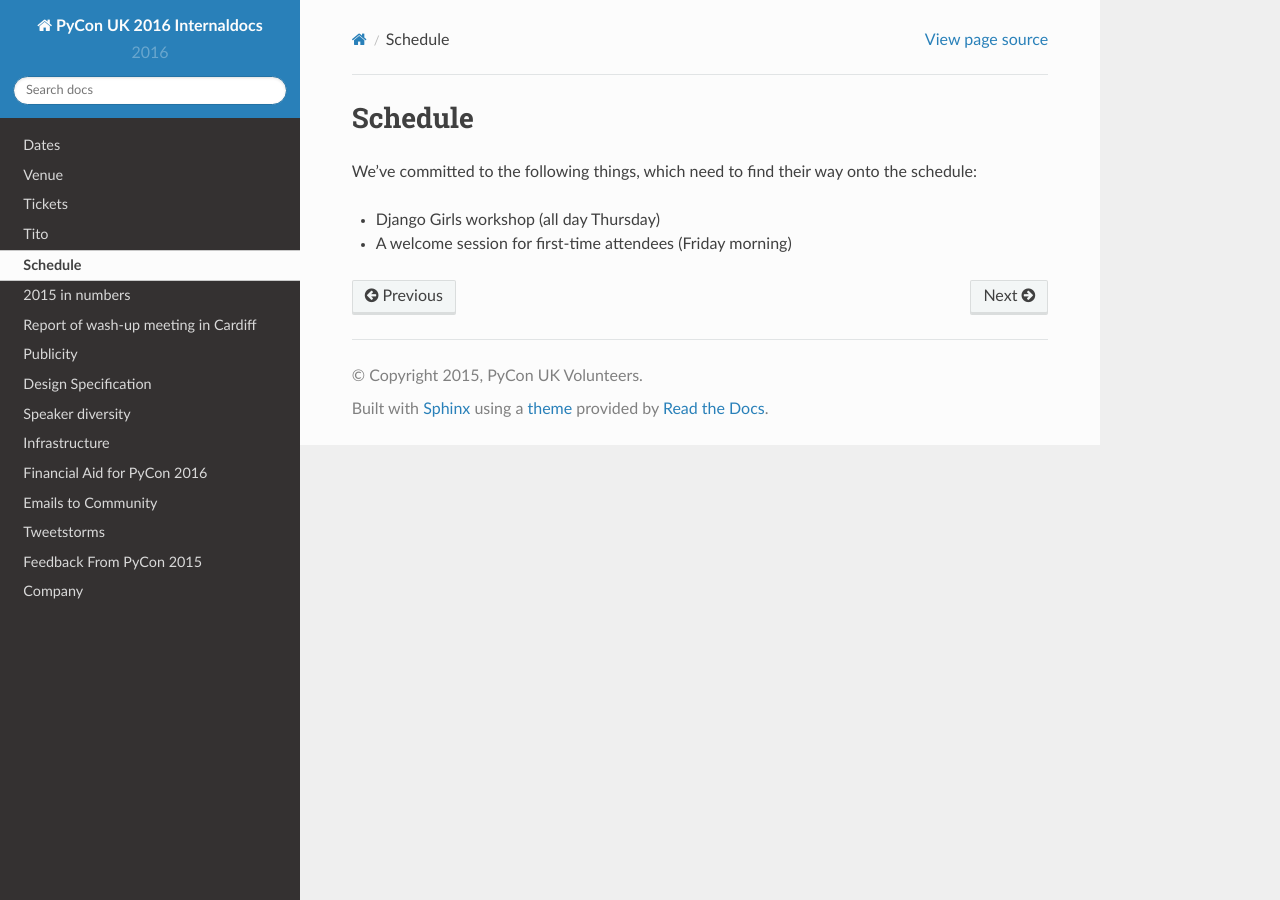
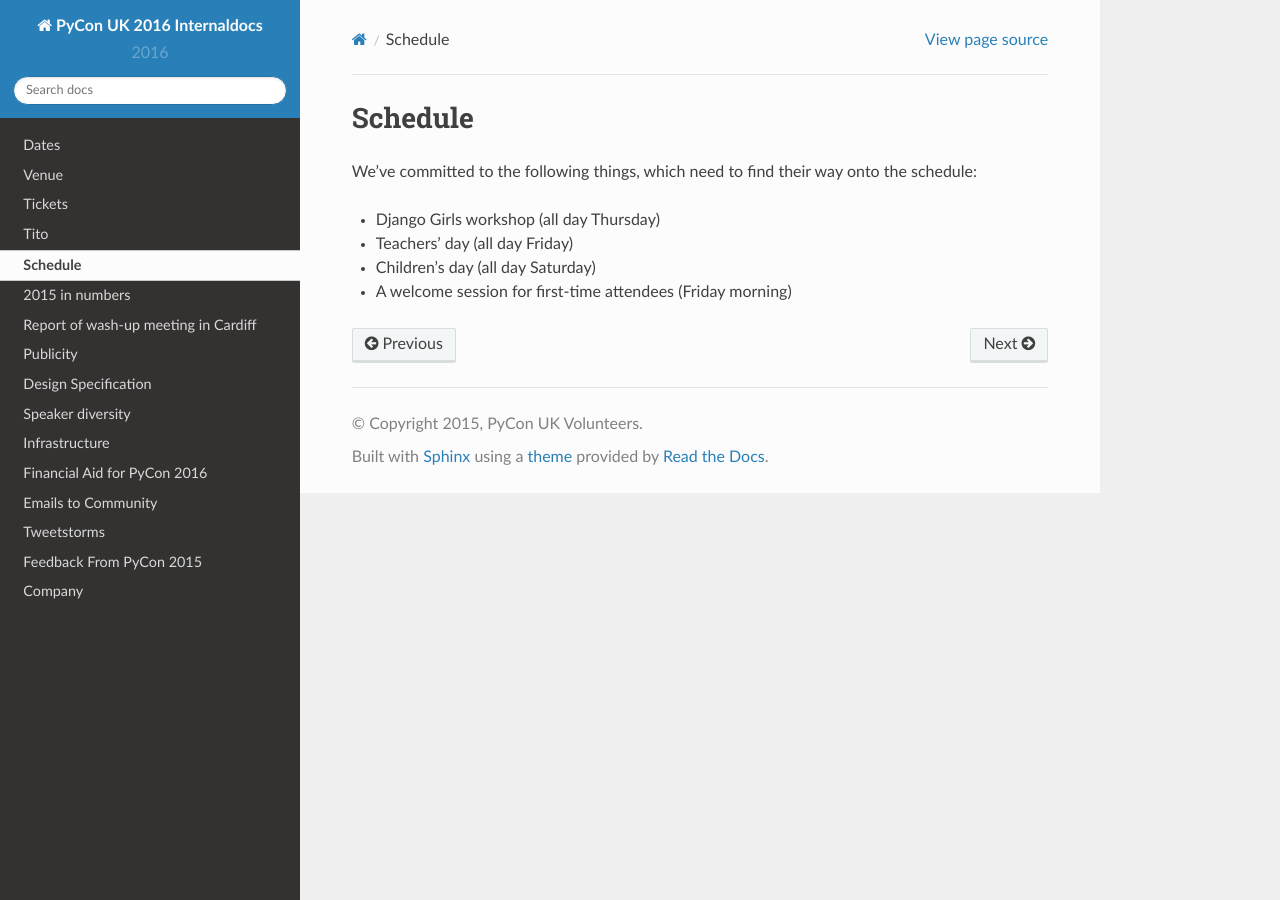
Before and after one commit to PyconUK/documentation, a Sphinx documentation site: the page built from source/schedule.rst, in a window 1280 px wide. Built offline with Sphinx 7.4.7 and the Read the Docs theme 2.0.0, drawn with Linux system fonts in a browser that asks for light colours.

Commit message:
Add education days to schedule notes

```diff
--- a/source/schedule.rst
+++ b/source/schedule.rst
@@ -5,4 +5,6 @@ We've committed to the following things, which need to find their way onto the
 schedule:
 
 - Django Girls workshop (all day Thursday)
+- Teachers' day (all day Friday)
+- Children's day (all day Saturday)
 - A welcome session for first-time attendees (Friday morning)
```
